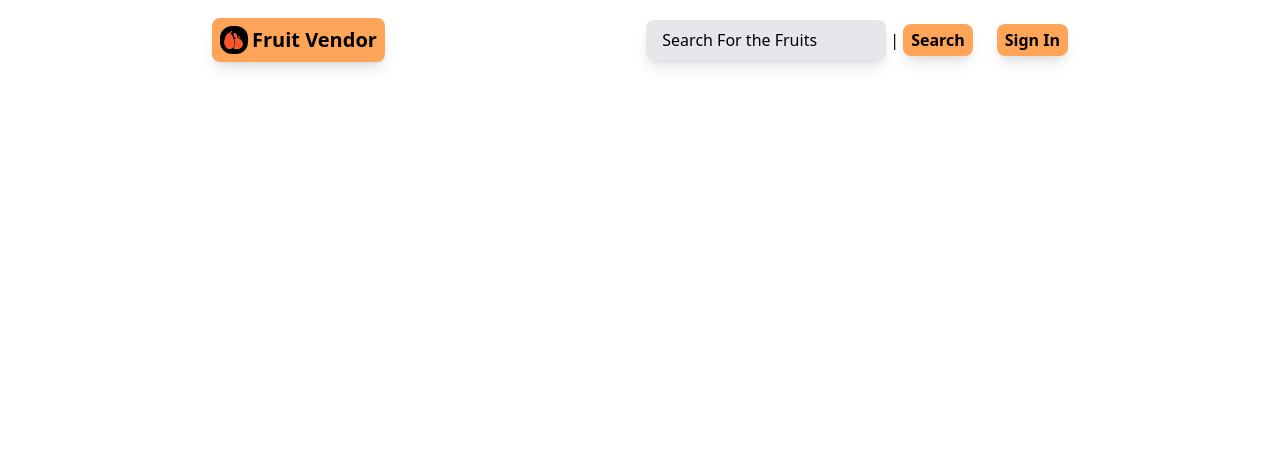
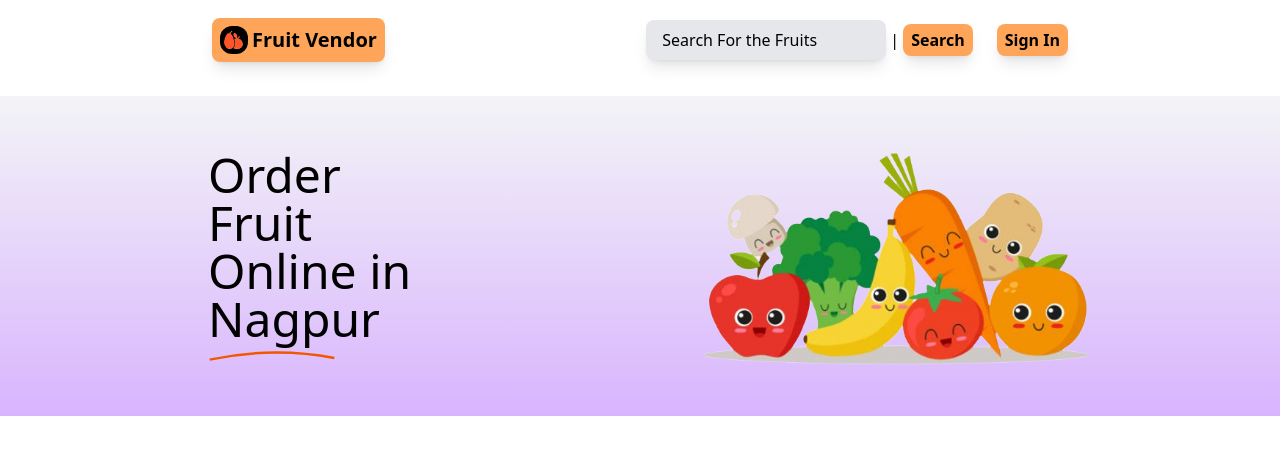
Before and after one commit to Aekshant/Fruit-Vendor, a React (Create React App) app: page / in a window 1280 px wide. Shown: the top 454 px of the page. Built offline with nearby package versions, Linux system fonts and the light colour scheme.

Commit message:
done with corousal

```diff
--- a/src/App.js
+++ b/src/App.js
@@ -2,11 +2,13 @@
 import './App.css';
 
 import Header from "./components/header"
+import Home from "./components/home"
 
 function App() {
   return (
     <div>
       <Header/>
+      <Home/>
     </div>
   );
 }
--- /dev/null
+++ b/src/components/home/carousel/Heading.js
@@ -0,0 +1,28 @@
+import React from 'react'
+
+const Heading = () => {
+    return (
+        <div className='mx-48 p-4'>
+            <h1 className='text-5xl pb-2'>
+                Order<br />
+                Fruit<br />
+                Online in <br />Nagpur
+            </h1>
+            <svg
+                className='w-32'
+                width="100%"
+                height="100%"
+                viewBox="0 0 78 6"
+                fill="none"
+                xmlns="http://www.w3.org/2000/svg">
+                <path
+                    d="M1 5.25939C27 -0.240624 53.5 -0.2406 77 4.25939"
+                    stroke="#F15700"
+                    strokeWidth="1.5">
+                </path>
+            </svg>
+        </div>
+    )
+}
+
+export default Heading
--- /dev/null
+++ b/src/components/home/carousel/index.js
@@ -0,0 +1,15 @@
+import React from 'react'
+
+import Heading from "./Heading"
+const index = () => {
+    return (
+        <div className='bg-gradient-to-t from-purple-300 to-gray-100 h-80 my-4 flex flex-wrap justify-between place-items-center'>
+            <Heading/>
+            <div className='w-96 mr-48'>
+                <img alt='carousel' className='' src='corosalImage.png'/>
+            </div>
+        </div>
+    )
+}
+
+export default index
--- /dev/null
+++ b/src/components/home/index.js
@@ -0,0 +1,13 @@
+import React from 'react'
+
+import Carousel from "./carousel/index"
+
+const index = () => {
+  return (
+    <div className=''>
+        <Carousel/>
+    </div>
+  )
+}
+
+export default index
```
Also changed, not shown: public/corosalImage.png (added), 1 other file (tests, documents, lock files or other folders).
